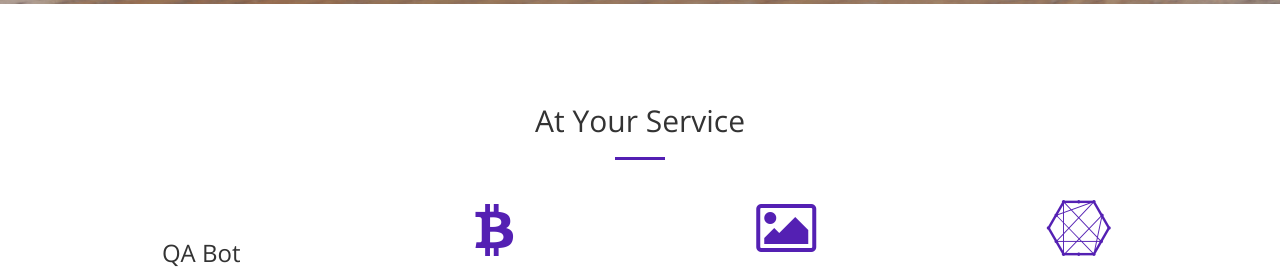
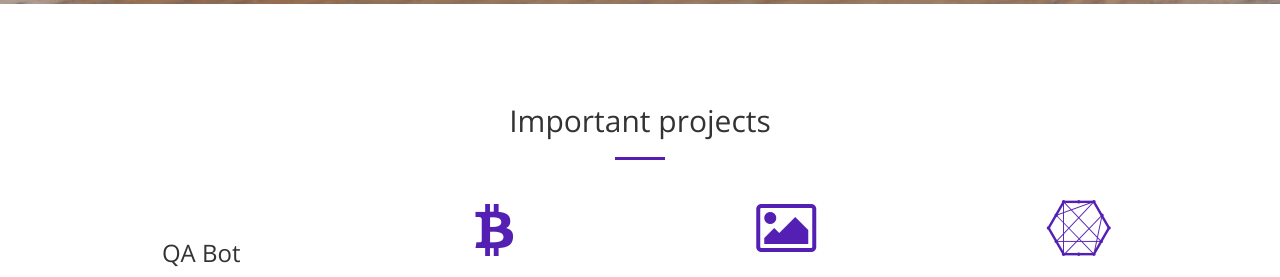
Before and after one commit to Juand0145/Juand0145.github.io, a Jekyll site: the page built from index.html, in a window 1280 px wide and 900 px high, scrolled down 736 px. Shown: the part 160-437 px from the top of the window. Built offline with Jekyll 4.4.1, drawn with Linux system fonts in a browser that asks for light colours.

Commit message:
[Adding] important projects

```diff
--- a/_includes/services.html
+++ b/_includes/services.html
@@ -2,7 +2,7 @@
     <div class="container">
         <div class="row">
             <div class="col-lg-12 text-center">
-                <h2 class="section-heading">At Your Service</h2>
+                <h2 class="section-heading">Important projects </h2>
                 <hr class="primary">
             </div>
         </div>
```
